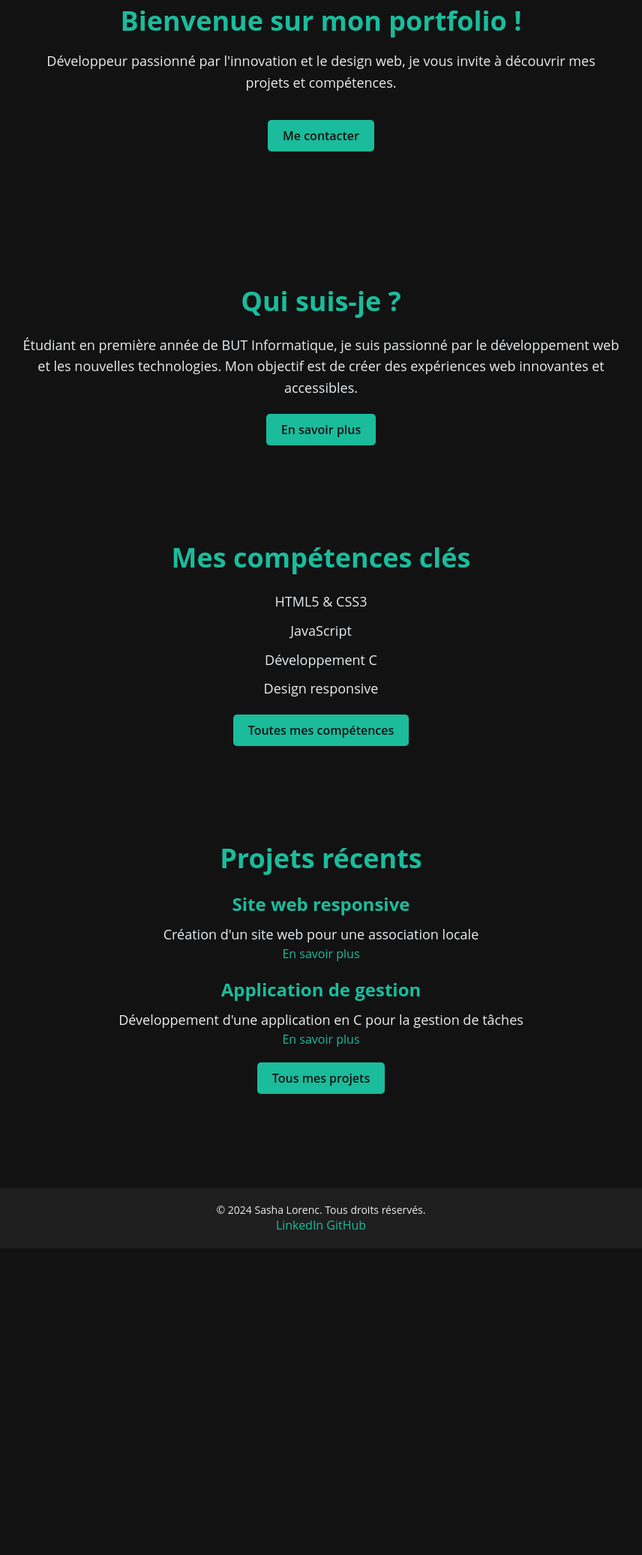
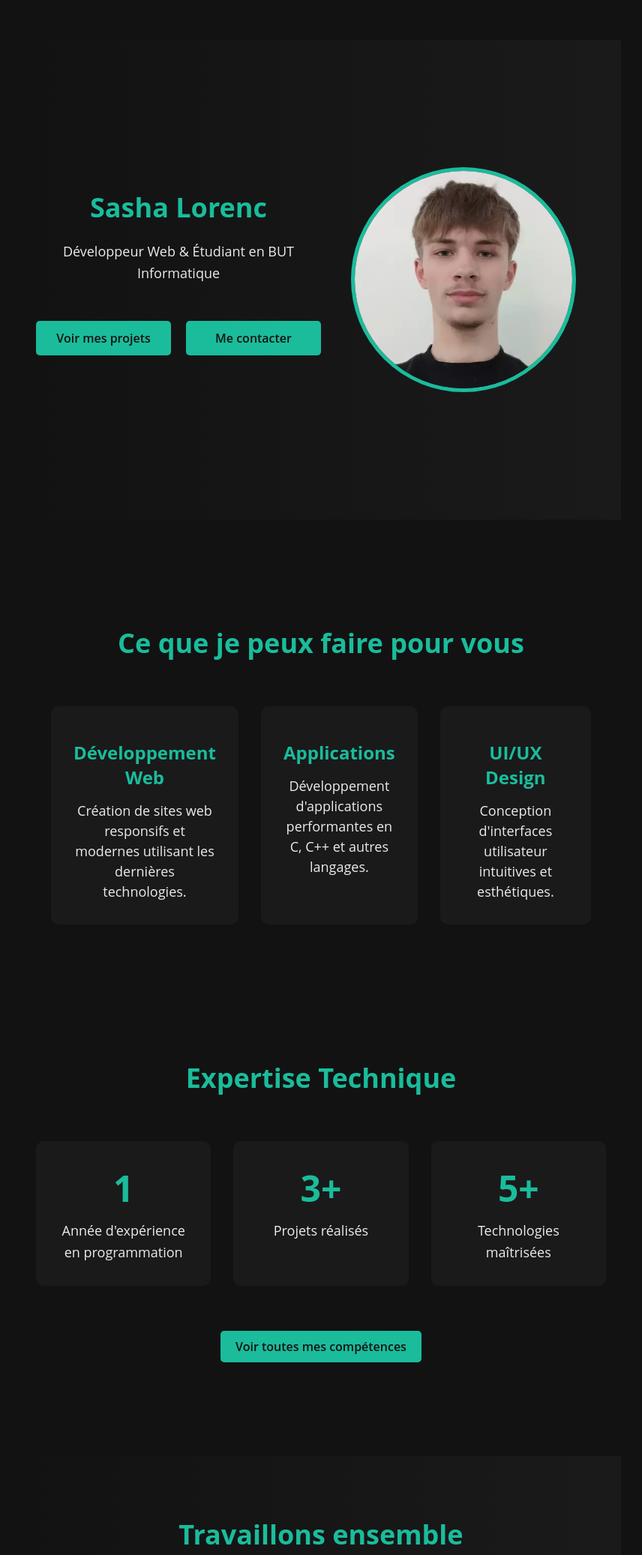
Before and after one commit to tallko9/Portfolio, a plain HTML site: page html/accueil.html in a window 1280 px wide. Shown: the part 125-2199 px from the top of the page at 75% size, without its empty margins (212-1068 px from the left). Before the commit the page ends 1790 px from the top, so only its background shows below. Drawn offline with Linux system fonts and the light colour scheme.

Commit message:
ajout du dossier document et du CV modification de la page d'accueil

```diff
--- a/css/accueil_css.css
+++ b/css/accueil_css.css
@@ -73,3 +73,215 @@ p {
         font-size: 14px;
     }
 }
+
+/* Hero Section */
+.hero {
+    display: flex;
+    align-items: center;
+    justify-content: space-between;
+    padding: 80px 20px;
+    background: linear-gradient(to right, #121212, #1a1a1a);
+    min-height: 80vh;
+}
+
+.hero-content {
+    flex: 1;
+    max-width: 600px;
+}
+
+.hero-image {
+    flex: 1;
+    display: flex;
+    justify-content: center;
+    align-items: center;
+}
+
+.profile-image {
+    width: 300px;
+    height: 300px;
+    border-radius: 50%;
+    border: 5px solid var(--accent-color);
+    animation: float 6s ease-in-out infinite;
+}
+
+.hero-buttons {
+    display: flex;
+    gap: 20px;
+    margin-top: 30px;
+}
+
+.hero-buttons .btn {
+    min-width: 180px;
+    padding: 12px 24px;
+    transition: transform 0.3s ease;
+}
+
+.hero-buttons .btn:hover {
+    transform: translateY(-3px);
+}
+
+/* Services Section */
+.services {
+    text-align: center;
+    padding: 40px 20px;
+}
+
+.services-grid {
+    display: grid;
+    grid-template-columns: repeat(3, 1fr);
+    gap: 30px;
+    padding: 40px 20px;
+    max-width: 1200px;
+    margin: 0 auto;
+}
+
+.service-card {
+    background: #1a1a1a;
+    padding: 30px;
+    border-radius: 10px;
+    transition: transform 0.3s ease;
+    display: flex;
+    flex-direction: column;
+    align-items: center;
+    text-align: center;
+}
+
+.service-card:hover {
+    transform: translateY(-5px);
+}
+
+.service-card h3 {
+    margin: 15px 0;
+}
+
+.service-card p {
+    margin: 0;
+    line-height: 1.5;
+}
+
+/* Featured Projects */
+.project-carousel {
+    overflow-x: hidden;
+    padding: 40px 0;
+}
+
+.project-slide {
+    position: relative;
+    border-radius: 10px;
+    overflow: hidden;
+}
+
+.project-info {
+    position: absolute;
+    bottom: 0;
+    left: 0;
+    right: 0;
+    padding: 20px;
+    background: rgba(0, 0, 0, 0.8);
+    color: #fff;
+}
+
+/* Stats Grid */
+.stats-grid {
+    display: grid;
+    grid-template-columns: repeat(auto-fit, minmax(200px, 1fr));
+    gap: 30px;
+    padding: 40px 20px;
+}
+
+.stat-card {
+    text-align: center;
+    padding: 30px;
+    background: #1a1a1a;
+    border-radius: 10px;
+}
+
+.stat-number {
+    font-size: 3em;
+    color: var(--accent-color);
+    font-weight: bold;
+}
+
+/* Testimonials */
+.testimonials-grid {
+    display: grid;
+    grid-template-columns: repeat(auto-fit, minmax(300px, 1fr));
+    gap: 30px;
+    padding: 40px 20px;
+}
+
+.testimonial-card {
+    background: #1a1a1a;
+    padding: 30px;
+    border-radius: 10px;
+    border-left: 4px solid var(--accent-color);
+}
+
+/* Quick Contact */
+.quick-contact {
+    text-align: center;
+    padding: 80px 20px;
+    background: linear-gradient(to right, #121212, #1a1a1a);
+}
+
+.contact-buttons {
+    display: flex;
+    gap: 20px;
+    justify-content: center;
+    margin-top: 30px;
+}
+
+.contact-buttons .btn {
+    min-width: 200px;
+    padding: 12px 24px;
+    transition: transform 0.3s ease;
+}
+
+.contact-buttons .btn:hover {
+    transform: translateY(-3px);
+}
+
+/* Animations */
+@keyframes float {
+    0% { transform: translateY(0px); }
+    50% { transform: translateY(-20px); }
+    100% { transform: translateY(0px); }
+}
+
+/* Responsive Design */
+@media (max-width: 992px) {
+    .services-grid {
+        grid-template-columns: repeat(2, 1fr);
+    }
+}
+
+@media (max-width: 768px) {
+    .services-grid {
+        grid-template-columns: 1fr;
+        max-width: 400px;
+    }
+}
+
+/* Responsive Design pour les petits écrans */
+@media (max-width: 480px) {
+    .contact-buttons {
+        flex-direction: column;
+        align-items: center;
+    }
+
+    .contact-buttons .btn {
+        width: 100%;
+        max-width: 300px;
+    }
+
+    .hero-buttons {
+        flex-direction: column;
+        align-items: flex-start;
+        gap: 15px;
+    }
+
+    .hero-buttons .btn {
+        width: 100%;
+        max-width: 300px;
+    }
+}
--- a/html/accueil.html
+++ b/html/accueil.html
@@ -32,64 +32,71 @@
         </div>
     </header>
     <main>
-        <section class="intro">
-            <h2 data-translate="welcome">Bienvenue sur mon portfolio !</h2>
-            <p data-translate="intro-text">Développeur passionné par l'innovation et le design web, je vous invite à découvrir mes projets et compétences.</p>
-            <div class="cta-buttons">
-                <a href="contacts.html" class="btn secondary">Me contacter</a>
+
+        <section class="hero">
+            <div class="hero-content">
+                <h2 class="animate-text">Sasha Lorenc</h2>
+                <p class="animate-text-delay">Développeur Web & Étudiant en BUT Informatique</p>
+                <div class="hero-buttons">
+                    <a href="projet.html" class="btn primary">Voir mes projets</a>
+                    <a href="contacts.html" class="btn secondary">Me contacter</a>
+                </div>
+            </div>
+            <div class="hero-image">
+                <img src="../images/sasha.png" alt="Sasha Lorenc" class="profile-image">
             </div>
         </section>
 
-        <!-- Section À propos -->
-        <section class="about-preview">
-            <h2><strong class="strong_word" data-translate="who-am-i">Qui suis-je ?</strong></h2>
-            <p data-translate="about-preview">Étudiant en première année de BUT Informatique, je suis passionné par le développement web et les nouvelles technologies. Mon objectif est de créer des expériences web innovantes et accessibles.</p>
-            <a href="about.html" class="btn" data-translate="learn-more">En savoir plus</a>
+        <section class="services">
+            <h2>Ce que je peux faire pour vous</h2>
+            <div class="services-grid">
+                <div class="service-card">
+                    <i class="service-icon web-dev"></i>
+                    <h3>Développement Web</h3>
+                    <p>Création de sites web responsifs et modernes utilisant les dernières technologies.</p>
+                </div>
+                <div class="service-card">
+                    <i class="service-icon app-dev"></i>
+                    <h3>Applications</h3>
+                    <p>Développement d'applications performantes en C, C++ et autres langages.</p>
+                </div>
+                <div class="service-card">
+                    <i class="service-icon ui-design"></i>
+                    <h3>UI/UX Design</h3>
+                    <p>Conception d'interfaces utilisateur intuitives et esthétiques.</p>
+                </div>
+            </div>
         </section>
 
-        <!-- Section Compétences -->
-        <section class="skills-preview">
-            <h2><strong class="strong_word" data-translate="key-skills">Mes compétences clés</strong></h2>
-            <div class="skills-list">
-                <div class="skill-item">
-                    <i class="skill-icon html-icon"></i>
-                    <p data-translate="skill-html-css">HTML5 & CSS3</p>
+        <section class="skills-highlight">
+            <h2>Expertise Technique</h2>
+            <div class="stats-grid">
+                <div class="stat-card">
+                    <span class="stat-number">1</span>
+                    <p>Année d'expérience en programmation</p>
                 </div>
-                <div class="skill-item">
-                    <i class="skill-icon js-icon"></i>
-                    <p data-translate="skill-js">JavaScript</p>
+                <div class="stat-card">
+                    <span class="stat-number">3+</span>
+                    <p>Projets réalisés</p>
                 </div>
-                <div class="skill-item">
-                    <i class="skill-icon c-icon"></i>
-                    <p data-translate="skill-c">Développement C</p>
-                </div>
-                <div class="skill-item">
-                    <i class="skill-icon responsive-icon"></i>
-                    <p data-translate="skill-responsive">Design responsive</p>
+                <div class="stat-card">
+                    <span class="stat-number">5+</span>
+                    <p>Technologies maîtrisées</p>
                 </div>
             </div>
-            <a href="skills.html" class="btn" data-translate="all-skills">Toutes mes compétences</a>
+            <a href="skills.html" class="btn">Voir toutes mes compétences</a>
         </section>
 
-        <section class="recent-projects">
-            <h2><strong data-translate="recent-projects">Projets récents</strong></h2>
-            <div class="project-grid">
-                <article class="project-card" tabindex="0">
-                    <h3 data-translate="project-1-title">Site web responsive</h3>
-                    <p data-translate="project-1-desc">Création d'un site web pour une association locale</p>
-                    <a href="projet.html#site-web" class="project-link">En savoir plus</a>
-                </article>
-                <article class="project-card" tabindex="0">
-                    <h3 data-translate="project-2-title">Application de gestion</h3>
-                    <p data-translate="project-2-desc">Développement d'une application en C pour la gestion de tâches</p>
-                    <a href="projet.html#app-gestion" class="project-link">En savoir plus</a>
-                </article>
+        <section class="quick-contact">
+            <h2>Travaillons ensemble</h2>
+            <p>Vous avez un projet en tête ? Je serais ravi d'en discuter !</p>
+            <div class="contact-buttons">
+                <a href="contacts.html" class="btn primary">Me contacter</a>
+                <a href="../documents/Cv.pdf" class="btn secondary" download>Télécharger mon CV</a>
             </div>
-            <a href="projet.html" class="btn" data-translate="all-projects">Tous mes projets</a>
         </section>
     </main>
 
-    <!-- Pied de page -->
     <footer>
         <p>&copy; 2024 Sasha Lorenc. <span data-translate="rights-reserved">Tous droits réservés.</span></p>
         <div class="social-links">
```
Also changed, not shown: html/about.html (+4 -5 lines), html/projet.html (+8 -1 lines), html/skills.html (+18 -6 lines), css/global.css (line endings or trailing spaces), 1 other file.
